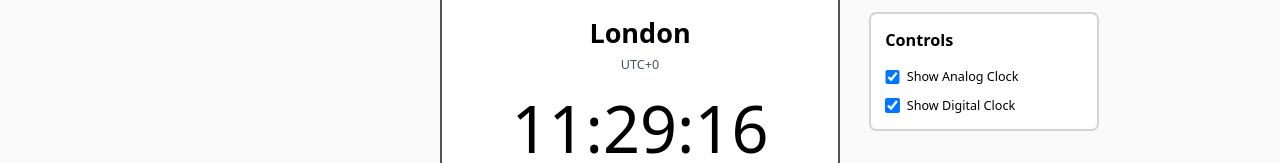
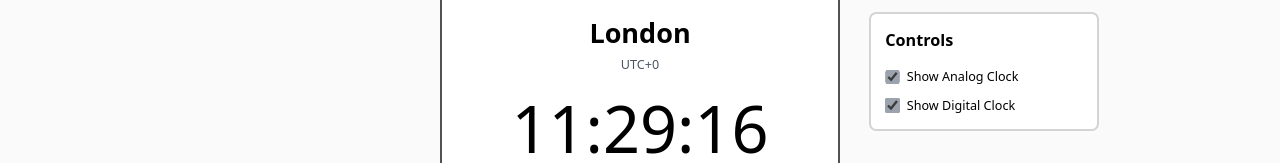
Before and after one commit to tobyhogan/react-clock-site, a React (Vite) app: page /page1 in a window 1280 px wide. Shown: the part 446-609 px from the top of the page. Built offline with nearby package versions, Linux system fonts and the light colour scheme.

Commit message:
version 1.3.6

```diff
--- a/src/pages/Page1.tsx
+++ b/src/pages/Page1.tsx
@@ -36,7 +36,7 @@ const Page1 = () => {
               type="checkbox"
               checked={showAnalogClock}
               onChange={(e) => setShowAnalogClock(e.target.checked)}
-              className="w-4 h-4 cursor-pointer"
+              className="w-4 h-4 cursor-pointer accent-gray-400"
             />
             <span className="text-sm font-medium dark:text-white">Show Analog Clock</span>
           </label>
@@ -46,7 +46,7 @@ const Page1 = () => {
               type="checkbox"
               checked={showDigitalClock}
               onChange={(e) => setShowDigitalClock(e.target.checked)}
-              className="w-4 h-4 cursor-pointer"
+              className="w-4 h-4 cursor-pointer accent-gray-400"
             />
             <span className="text-sm font-medium dark:text-white">Show Digital Clock</span>
           </label>
```
